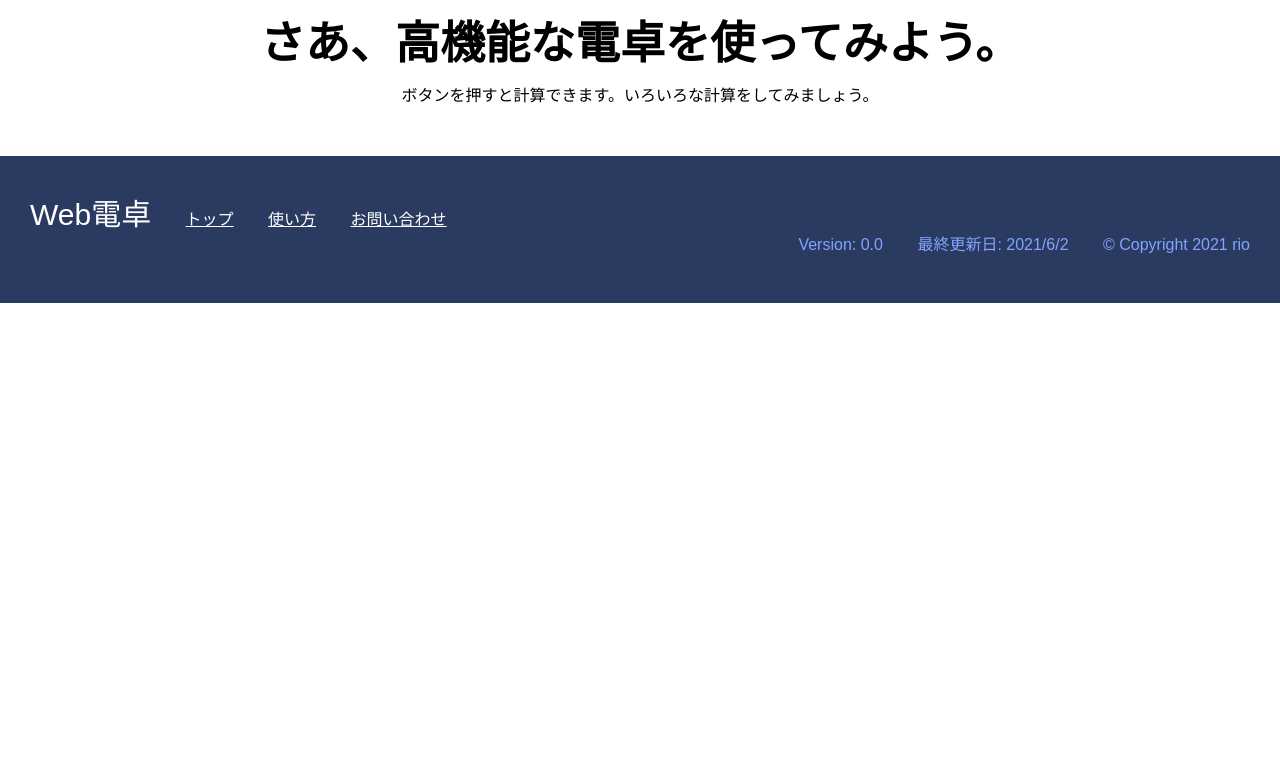
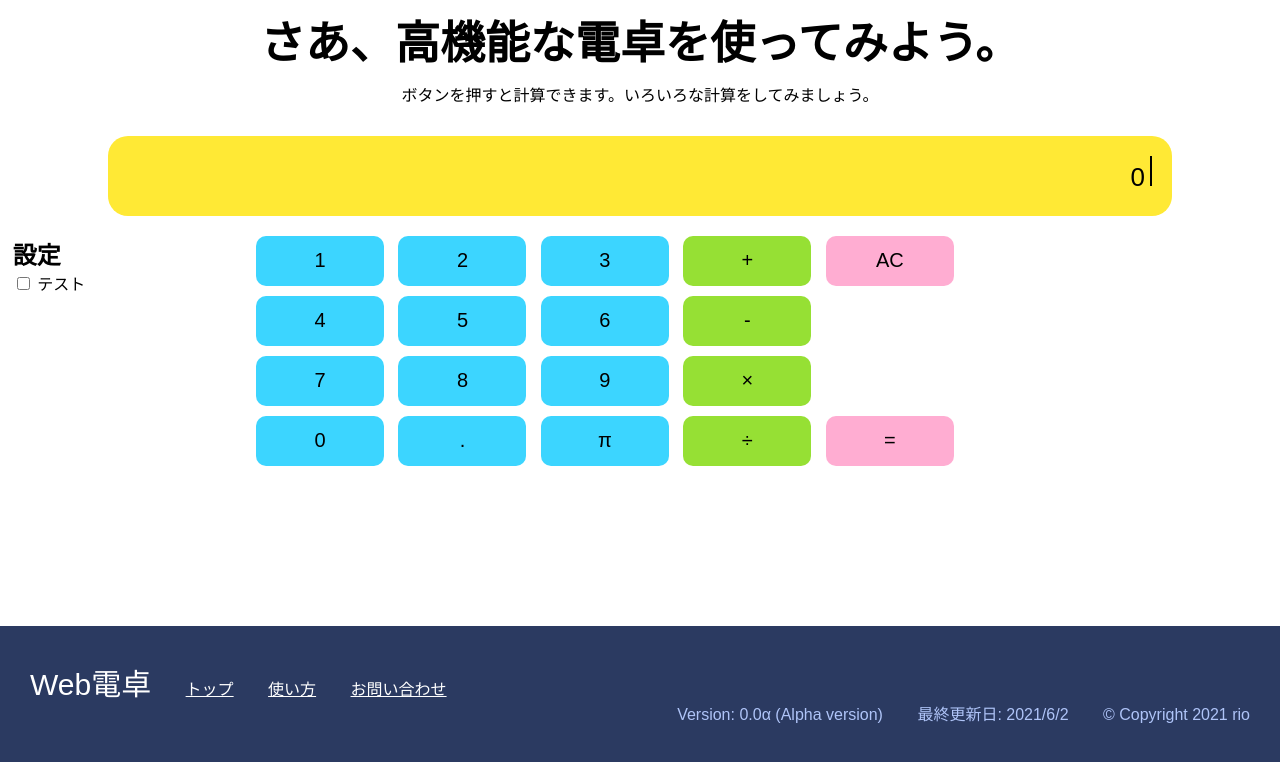
Before and after one commit to Rio-Gunawan/calc, a plain HTML site: page index.html in a window 1280 px wide. Shown: the part 54-816 px from the top of the page. Drawn offline with Linux system fonts and the light colour scheme.

Commit message:
基礎的な機能の作成

```diff
--- a/calc.js
+++ b/calc.js
@@ -0,0 +1,71 @@
+let answer = [0];
+let answerNum = 0;
+let inputStrings = "";
+let buttonHtml = "";
+let mode = [];
+$(function () {
+	const $output = $('#answer');
+	$output.prepend(0);
+	const cursorTiming = 500;
+	setInterval(function () {
+		$('#cursor').css('visibility',
+			$('#cursor').css('visibility') == 'hidden' ? 'visible' : 'hidden');
+	}, cursorTiming);
+});
+
+function clickNum(num) {
+	answer[answerNum] = answer[answerNum] * 10 + num
+	inputStrings += String(num);
+	showInputStrings();
+}
+
+function showInputStrings() {
+	const $output = $('#answer');
+	const $buttons = $('#buttons');
+	$buttons.append(buttonHtml)
+	$output.html(inputStrings);
+	$output.append('<div id="cursor"></div>');
+}
+
+function clearText() {
+	answer = [0];
+	inputStrings = "";
+	answerNum = 0;
+	const $output = $('#answer');
+	$output.text(0);
+	$output.append('<div id="cursor"></div>');
+}
+
+function showAnswer() {
+	let localAnswer = answer.shift();
+	console.log(answer)
+	let forNum = 0;
+	answer.forEach(num => {
+		if (mode[forNum] == '+') {
+			localAnswer += num;
+		} else if (mode[forNum] == '-') {
+			localAnswer -= num;
+		} else if (mode[forNum] == '*') {
+			localAnswer *= num
+		} else if (mode[forNum] == '/') {
+			localAnswer /= num;
+		}
+		forNum++;
+	});
+	const $output = $('#answer');
+	$output.text(localAnswer);
+	$output.append('<div id="cursor"></div>');
+}
+
+function reset() {
+	answer = [0];
+	inputStrings = "";
+}
+
+function calcMode(modeLocal) {
+	mode[answerNum] = modeLocal;
+	answerNum++;
+	answer[answerNum] = 0;
+	inputStrings += modeLocal;
+	showInputStrings();
+}
--- a/index.html
+++ b/index.html
@@ -25,13 +25,37 @@
 			<strong class="header_strong">分数などを扱える電卓</strong>
 		</div>
 	</header>
+	<noscript>このサイトではJavaScriptを利用しております。</noscript>
 	<h1>さあ、高機能な電卓を使ってみよう。</h1>
 	<p class="center_p">ボタンを押すと計算できます。いろいろな計算をしてみましょう。</p>
-	<main>
-
+	<main id="main">
+		<div id="answer"><div id="cursor"></div></div>
+		<div class="settings">
+			<h2>設定</h2>
+			<input type="checkbox" name="checkbox1" id="on1">
+			<label for="on1">テスト</label>
+		</div>
+		<div id="buttons">
+			<button onclick="clickNum(1)" class="blueButton">1</button>
+			<button onclick="clickNum(2)" class="blueButton">2</button>
+			<button onclick="clickNum(3)" class="blueButton">3</button>
+			<button onclick="calcMode('+')" class="greenButton">+</button>
+			<button onclick="clearText()" class="pinkButton">AC</button><br>
+			<button onclick="clickNum(4)" class="blueButton">4</button>
+			<button onclick="clickNum(5)" class="blueButton">5</button>
+			<button onclick="clickNum(6)" class="blueButton">6</button>
+			<button onclick="calcMode('-')" class="greenButton">-</button><br>
+			<button onclick="clickNum(7)" class="blueButton">7</button>
+			<button onclick="clickNum(8)" class="blueButton">8</button>
+			<button onclick="clickNum(9)" class="blueButton">9</button>
+			<button onclick="calcMode('*')" class="greenButton">&times;</button><br>
+			<button onclick="clickNum(0)" class="blueButton">0</button>
+			<button onclick="clickNum('.')" class="blueButton">.</button>
+			<button onclick="clickNum(3.14)" class="blueButton">π</button>
+			<button onclick="calcMode('/')" class="greenButton">&divide;</button>
+			<button onclick="showAnswer()" class="pinkButton">=</button><br>
+		</div>
 	</main>
-
-
 	<footer>
 		<p class="footer_1">
 			<span class="footer_span">Web電卓</span>
@@ -40,7 +64,7 @@
 			<a href="#" class="footer_a">お問い合わせ</a>
 		</p>
 		<p class="footer_p">
-			Version: 0.0
+			Version: 0.0&alpha; (Alpha version)
 			<span class="margin-left_div">最終更新日: 2021/6/2</span>
 			<span class="margin-left_div copy">&copy; Copyright 2021 rio</span>
 		</p>
--- a/style.css
+++ b/style.css
@@ -73,9 +73,108 @@ h1 {
 	text-align: center;
 }
 
+h2 {
+	margin: 0;
+}
+
 .center_p {
 	margin: 5px 0;
 	text-align: center;
+}
+
+/*電卓*/
+
+main {
+	margin: 30px 0;
+}
+
+.settings {
+	display: inline-block;
+	width: 20%;
+	height: 100px;
+	padding: 0 1%;
+}
+
+#buttons {
+	display: inline-block;
+	width: 80%;
+	position: relative;
+	top: -100px;
+	left: 20%;
+}
+
+/*答えのところ*/
+
+#answer {
+	padding: 20px;
+	max-width: 80%;
+	height: 40px;
+	overflow: auto;
+	background-color: #ffe935;
+	margin: 0 auto;
+	margin-bottom: 20px;
+	border-radius: 20px;
+	text-align: right;
+	font-size: 26px;
+}
+
+#cursor {
+	display: inline-block;
+	background-color: #000;
+	width: 2px;
+	height: 30px;
+	margin-left: 5px;
+}
+
+/*ボタン*/
+
+button {
+	width: 12.5%;
+	height: 50px;
+	border: none;
+	border-radius: 10px;
+	font-size: 20px;
+	margin-bottom: 10px;
+	margin-right: 10px;
+	transition-property: background-color;
+	transition-duration: 500ms;
+	transition-delay: 0s;
+}
+
+.blueButton {
+	background-color: #3cd5ff;
+}
+
+.pinkButton {
+	background-color: #ffadd2;
+}
+
+.greenButton {
+	background-color: #96e034;
+}
+
+.blueButton:hover {
+	background-color: #3cbfff;
+}
+
+.pinkButton:hover {
+	background-color: #ff8cc0;
+}
+
+.greenButton:hover {
+	background-color: #8cd62b;
+}
+
+.blueButton:active {
+	background-color: #3c8ff0;
+}
+
+.pinkButton:active {
+	background-color: #ff638a;
+}
+
+.greenButton:active {
+	background-color: #76ba1e;
 }
 
 /*フッター*/
@@ -104,7 +203,7 @@ footer {
 }
 
 .footer_p {
-	color: #80a4ff;
+	color: #afc4f8;
 	margin-top: 0;
 	text-align: right;
 	margin-left: 10px;
```
